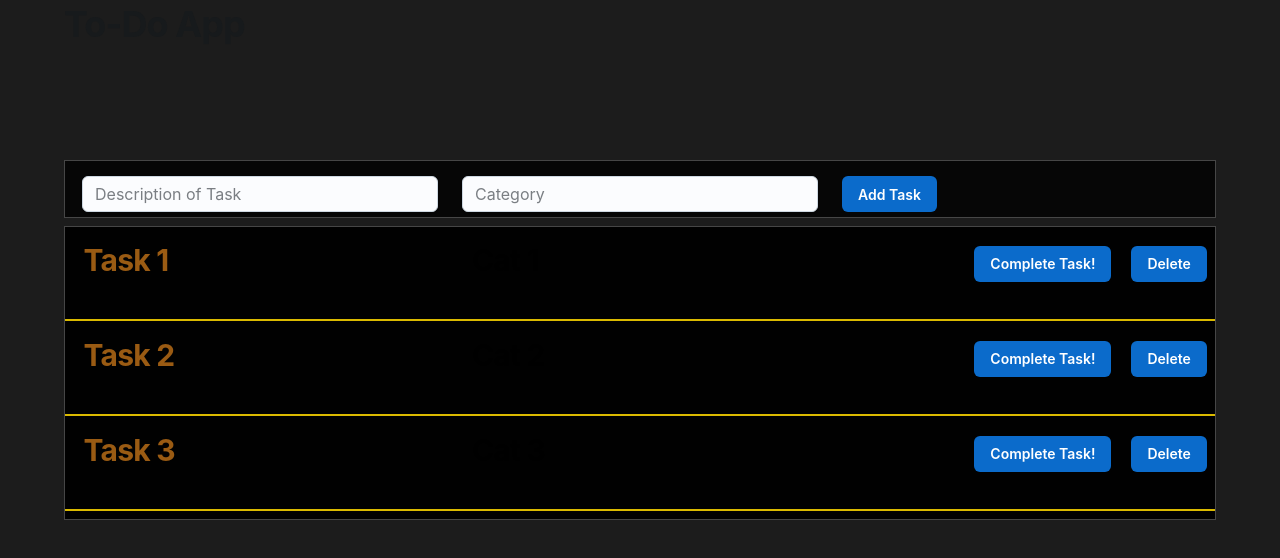
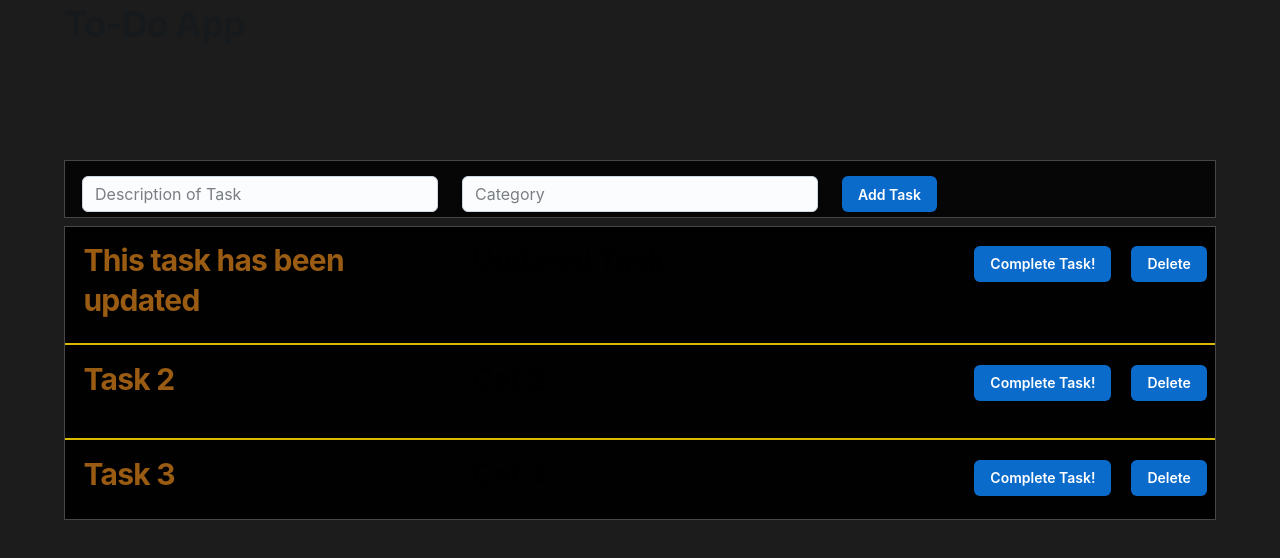
Before and after one commit to nicopasq/todo_client, a React (Create React App) app: page / in a window 1280 px wide. Shown: the top 558 px of the page. Built offline with nearby package versions, Linux system fonts and the light colour scheme; data requests are answered from the project's data file.

Commit message:
UpdateTask will update the db and react state so the change is visible without refreshing the page.

```diff
--- a/db.json
+++ b/db.json
@@ -2,8 +2,8 @@
   "tasks": [
     {
       "id": 1,
-      "description": "Task 1",
-      "category": "Cat 1",
+      "description": "This task has been updated",
+      "category": "Updated Task",
       "completed": false
     },
     {
--- a/src/components/App.js
+++ b/src/components/App.js
@@ -30,12 +30,16 @@ function App() {
     setTaskId(id + 1)
   }
 
+  function updateTaskList(newTask){
+    const updatedTasks = tasks.map(task => task.id === newTask.id ? task = newTask : task)
+    setTasks(updatedTasks)
+  }
   return (
     <Container>
       <Typography level="h1">To-Do App</Typography>
       <CreateTask addNewTask={addNewTask}/>
       <TaskBlock taskList={tasks} toggleUpdateTask={toggleUpdateTask} idToUpdateTask={idToUpdateTask}/>
-      <UpdateTask display={displayUpdateTask} toggleUpdateTask={toggleUpdateTask} taskId={taskId}/>
+      <UpdateTask display={displayUpdateTask} toggleUpdateTask={toggleUpdateTask} taskId={taskId} updateTaskList={updateTaskList}/>
     </Container>
   );
 }
--- a/src/components/UpdateTask.js
+++ b/src/components/UpdateTask.js
@@ -2,7 +2,7 @@ import { Button, Grid, Textarea, Typography } from "@mui/joy";
 import React from "react";
 import '../styles/updateTask.css'
 
-function UpdateTask({display, toggleUpdateTask, taskId}){
+function UpdateTask({display, toggleUpdateTask, taskId, updateTaskList}){
     function handleSubmit(e){
         e.preventDefault()
         fetch(`http://localhost:3000/tasks/${taskId}`, {
@@ -18,6 +18,7 @@ function UpdateTask({display, toggleUpdateTask, taskId}){
         .then(r => r.json())
         .then(data => {
             toggleUpdateTask()
+            updateTaskList(data)
         })
     }
 
```
